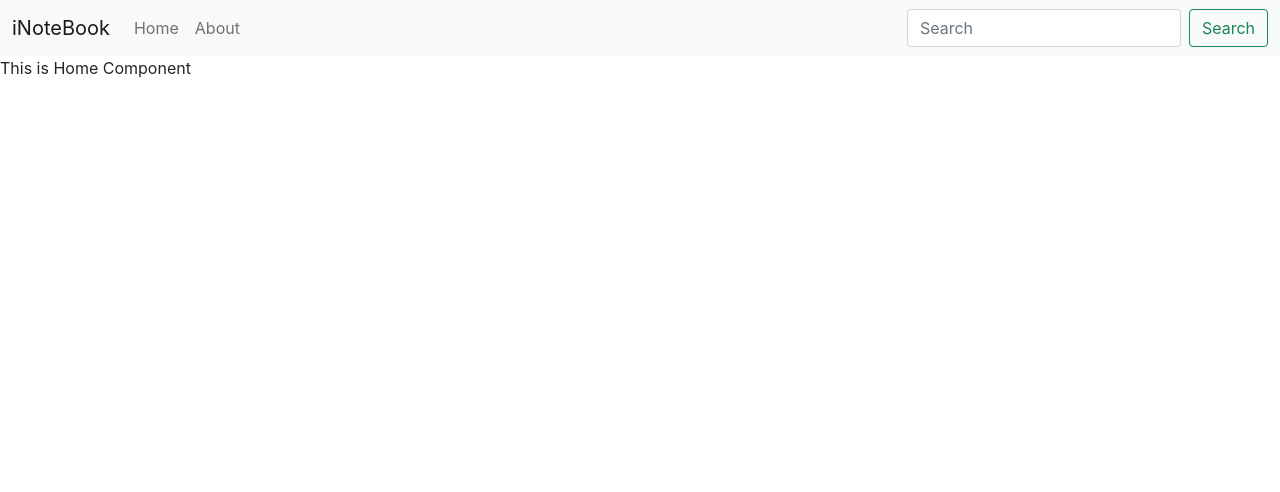
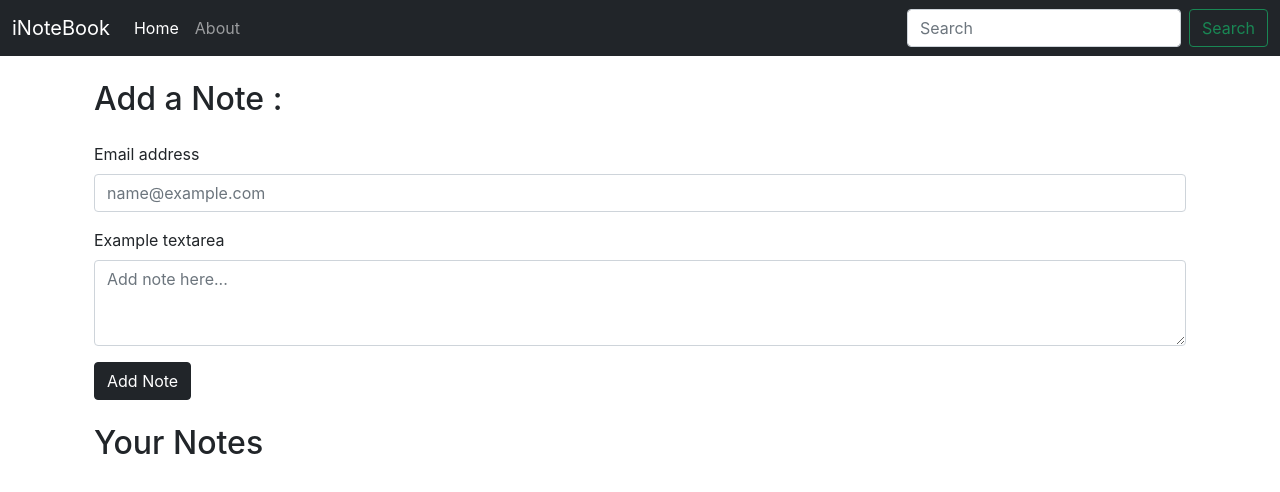
Before and after one commit to vanshul22/iNoteBook-MongoDB-ExpressJS-ReactJS-NodeJS, a React (Create React App) app in the folder inotebook/: page / in a window 1280 px wide. Shown: the top 492 px of the page. Built offline with nearby package versions, Linux system fonts and the light colour scheme.

Commit message:
Version 2.3.1 :  Added useLocation for changing nav-link color, Added  Form in Home.js and added notes section, Uses noteContext to send values.

```diff
--- a/inotebook/src/App.js
+++ b/inotebook/src/App.js
@@ -11,10 +11,12 @@ function App() {
       <NoteState>
         <Router>
           <Navbar />
-          <Routes>
-            <Route exact path="/" element={<Home />} />
-            <Route exact path="/about" element={<About />} />
-          </Routes>
+          <div className="container">
+            <Routes>
+              <Route exact path="/" element={<Home />} />
+              <Route exact path="/about" element={<About />} />
+            </Routes>
+          </div>
         </Router>
       </NoteState>
     </>
--- a/inotebook/src/Components/About.js
+++ b/inotebook/src/Components/About.js
@@ -1,12 +1,9 @@
-import React, {useContext} from 'react';
-import noteContext from '../Context/notes/noteContext';
 
 
 const About = () => {
-  const a=useContext(noteContext);
   return (
     <div>
-      This is About Component {a.name}.
+      This is About Component.
     </div>
   );
 };
--- a/inotebook/src/Components/Home.js
+++ b/inotebook/src/Components/Home.js
@@ -1,9 +1,33 @@
-import React from 'react';
+import React, { useContext } from 'react';
+import contextValue from "../Context/notes/noteContext"
 
 const Home = () => {
+    const context = useContext(contextValue)
+    const { notes, setNotes } = context
     return (
-        <div>
-            This is Home Component
+        <div className='container my-4'>
+            <h2>Add a Note :</h2>
+            <form className='my-4'>
+                <div className="mb-3">
+                    <label htmlFor="exampleFormControlInput1" className="form-label">Email address</label>
+                    <input
+                        type="email"
+                        className="form-control"
+                        id="exampleFormControlInput1"
+                        placeholder="name@example.com"
+                    /></div>
+                <div className="mb-3">
+                    <label htmlFor="exampleFormControlTextarea1" className="form-label">Example textarea</label>
+                    <textarea
+                        className="form-control"
+                        id="exampleFormControlTextarea1"
+                        rows={3}
+                        defaultValue={""} placeholder={"Add note here..."}
+                    />
+                </div>
+                <button type='submit' className='btn btn-dark'>Add Note</button>
+            </form>
+            <h2 className='my-3'>Your Notes</h2>
         </div>
     );
 };
--- a/inotebook/src/Components/Navbar.js
+++ b/inotebook/src/Components/Navbar.js
@@ -1,14 +1,15 @@
 import React from 'react';
-import { Link} from "react-router-dom";
+import { Link, useLocation } from "react-router-dom";
 
 const Navbar = () => {
+    // To check the current location in url
+    let currentLocation = useLocation();
+
     return (
         <>
-            <nav className="navbar navbar-expand-lg navbar-light bg-light">
+            <nav className="navbar navbar-expand-lg navbar-dark bg-dark">
                 <div className="container-fluid">
-                    <Link className="navbar-brand" to="/">
-                        iNoteBook
-                    </Link>
+                    <Link className="navbar-brand" to="/"> iNoteBook </Link>
                     <button
                         className="navbar-toggler"
                         type="button"
@@ -23,14 +24,10 @@ const Navbar = () => {
                     <div className="collapse navbar-collapse" id="navbarSupportedContent">
                         <ul className="navbar-nav me-auto mb-2 mb-lg-0">
                             <li className="nav-item">
-                                <Link className="nav-link" aria-current="page" to="/">
-                                    Home
-                                </Link>
+                                <Link className={`nav-link ${currentLocation.pathname === "/" ? "active" : ""}`} aria-current="page" to="/"> Home </Link>
                             </li>
                             <li className="nav-item">
-                                <Link className="nav-link" to="/about">
-                                    About
-                                </Link>
+                                <Link className={`nav-link ${currentLocation.pathname === "/about" ? "active" : ""}`} to="/about"> About </Link>
                             </li>
                         </ul>
                         <form className="d-flex">
--- a/inotebook/src/Context/notes/NotesState.js
+++ b/inotebook/src/Context/notes/NotesState.js
@@ -1,11 +1,32 @@
-import React from "react";
+import React, { useState } from "react";
 import noteContext from "./noteContext";
 
 const NoteState = (props) => {
-    const state = { "name": "Harry", "Class": 11 }
+
+    const notesInitial = [
+        {
+            "_id": "6293dde91df4e29c56bfd045",
+            "user": "6293db6d2472acd8c9425130",
+            "title": "Vanshul title 1",
+            "description": "Wake up early morning.1",
+            "tag": "General",
+            "date": "2022-05-29T20:56:09.768Z",
+            "__v": 0
+        },
+        {
+            "_id": "6293dde91df4e29c56bfd045",
+            "user": "6293db6d2472acd8c9425130",
+            "title": "Vanshul title 2",
+            "description": "Wake up early morning.2",
+            "tag": "General 2",
+            "date": "2022-05-29T20:56:09.768Z",
+            "__v": 0
+        }
+    ];
+    const [notes, setNotes] = useState(notesInitial);
 
     return (
-        <noteContext.Provider value={state}>
+        <noteContext.Provider value={{ notes, setNotes }}>
             {props.children}
         </noteContext.Provider>
     )
```
Also changed, not shown: 2 other files (tests, documents, lock files or other folders).
